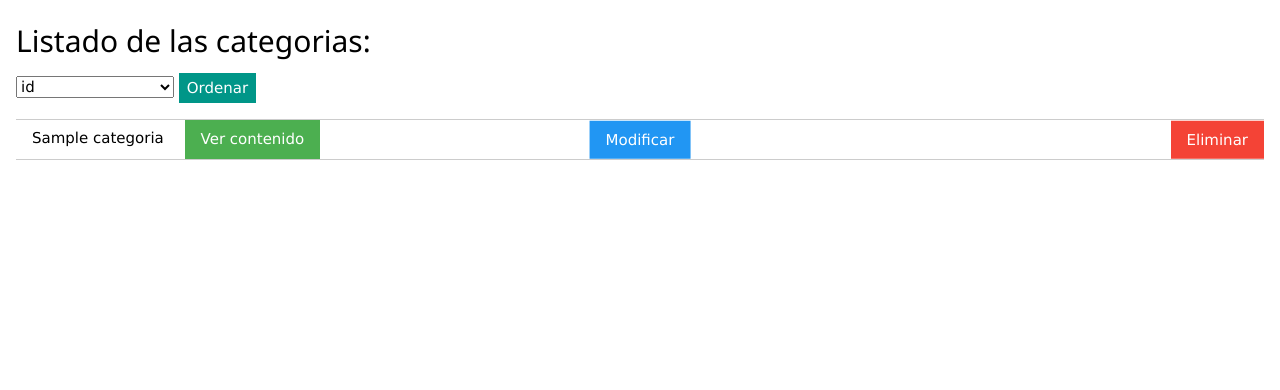
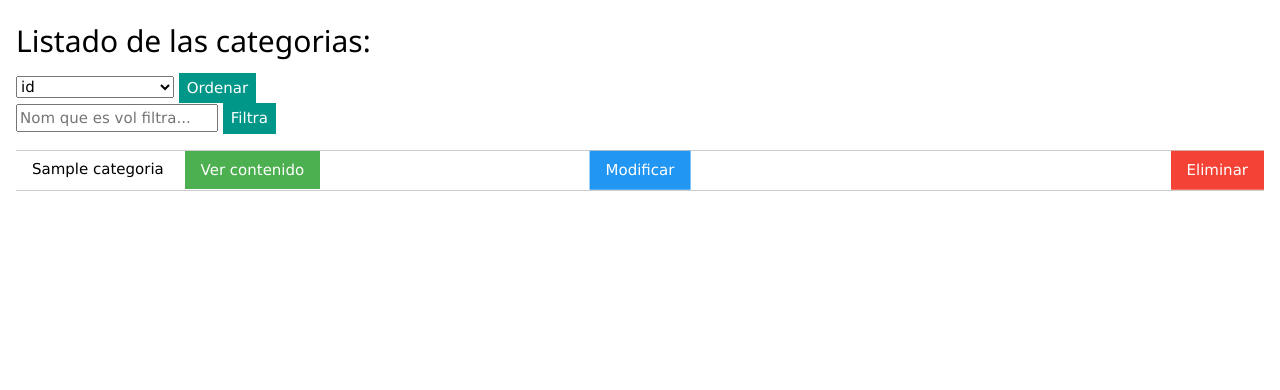
Before and after one commit to dcamposm/M14_Solfamides, a PHP site: page /blog_php_mvc/categoria/index in a window 1280 px wide. Shown: the part 39-429 px from the top of the page. Run offline with PHP 8.4, Linux system fonts and the light colour scheme; tables that the repository leaves empty or names only in its code hold one stand-in row (values such as "Sample post").

Commit message:
Filtra acabat

```diff
--- a/controllers/categoria_controller.php
+++ b/controllers/categoria_controller.php
@@ -1,12 +1,12 @@
 <?php
 class CategoriaController {
     public function index() {
-        if (!isset($_POST['obj'])){
+        if (!isset($_POST['obj']) && !isset($_POST['search'])){
             // Guardamos todos los posts en una variable
             $cats = Categoria::all();
             require_once('views/categoria/index.php');
         }
-        else {
+        elseif (isset($_POST['obj'])) {
             switch ($_POST['obj']){
                 case 'nombre':
                     $cats = Categoria::ordByName();
@@ -18,9 +18,13 @@ class CategoriaController {
                     break;
                 case 'creacio':
                     $cats = Categoria::ordByDate();
-                    require_once('views/categoria   /index.php');
+                    require_once('views/categoria/index.php');
                     break;
             }
+        }
+        elseif (isset($_POST['search'])) {
+            $cats = Categoria::search($_POST['search']);
+            require_once('views/categoria/index.php');
         }
     }
 
--- a/models/categoria.php
+++ b/models/categoria.php
@@ -18,6 +18,17 @@ class Categoria {
         $db = Db::getInstance();
         $req = $db->query('SELECT * FROM categoria');
 
+        foreach($req->fetchAll() as $cat) {
+            $list[] = new Categoria($cat['id'], $cat['nom'], $cat['sub_categoria'], $cat['creacio']);
+        }
+        return $list;
+    }
+
+    public static function search($nom) {
+        $list = [];
+        $db = Db::getInstance();
+        $req = $db->prepare('SELECT * FROM categoria WHERE nom LIKE :nom');
+        $req->execute(array('nom' => $nom));
         foreach($req->fetchAll() as $cat) {
             $list[] = new Categoria($cat['id'], $cat['nom'], $cat['sub_categoria'], $cat['creacio']);
         }
--- a/views/categoria/index.php
+++ b/views/categoria/index.php
@@ -1,5 +1,6 @@
 <h2>Listado de las categorias:</h2>
 <?php require_once('ordenar.php');?>
+<?php require_once('search.php');?>
 <?php foreach($cats as $cat) { ?>
     <p class="w3-display-container w3-panel w3-border-top w3-border-bottom">
         <?php echo $cat->nom; ?>
--- /dev/null
+++ b/views/categoria/search.php
@@ -0,0 +1,4 @@
+<form action="<?php echo constant('URL');?>categoria/index" method="post" enctype="multipart/form-data">
+    <input type='text' class='form-control' placeholder='Nom que es vol filtra...' name='search' class="w3-input w3-border"/>
+    <button type="submit" class="w3-button w3-teal w3-padding-small">Filtra</button>
+</form>
--- a/views/posts/index.php
+++ b/views/posts/index.php
@@ -1,5 +1,6 @@
 <h2>Listado de los posts:</h2>
 <?php require_once('ordenar.php');?>
+<?php require_once('search.php');?>
 <?php foreach($posts as $post) { ?>
     <p class="w3-display-container w3-panel w3-border-top w3-border-bottom">
         <?php echo $post->author; ?>
--- /dev/null
+++ b/views/posts/search.php
@@ -0,0 +1,4 @@
+<form action="<?php echo constant('URL');?>posts/index" method="post" enctype="multipart/form-data">
+    <input type='text' class='form-control' placeholder='Autor que es vol filtra...' name='search' class="w3-input w3-border"/>
+    <button type="submit" class="w3-button w3-teal w3-padding-small">Filtra</button>
+</form>
```
Also changed, not shown: controllers/posts_controller.php (+6 -2 lines), models/post.php (+11 -0 lines).
